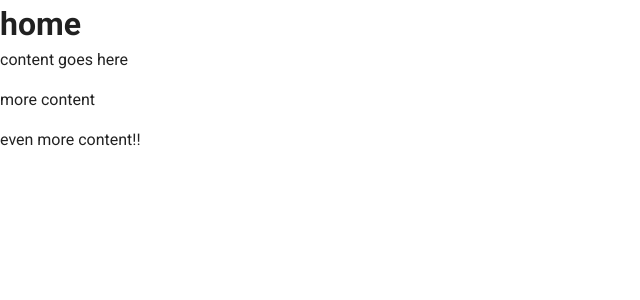
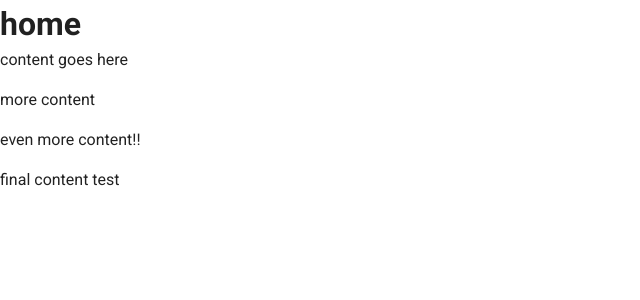
Before and after one commit to Joshua-Porter-dev/ladybug-app, a Vue app: page /#/ in a window 1280 px wide. Shown: the top 300 px of the page, without its empty margins (0-640 px from the left). Built offline with nearby package versions, Linux system fonts and the light colour scheme.

Commit message:
added content to home page

```diff
--- a/src/views/Home.vue
+++ b/src/views/Home.vue
@@ -4,6 +4,7 @@
     <p>content goes here</p>
     <p>more content</p>
     <p>even more content!!</p>
+    <p>final content test</p>
   </div>
 </template>
 
```
